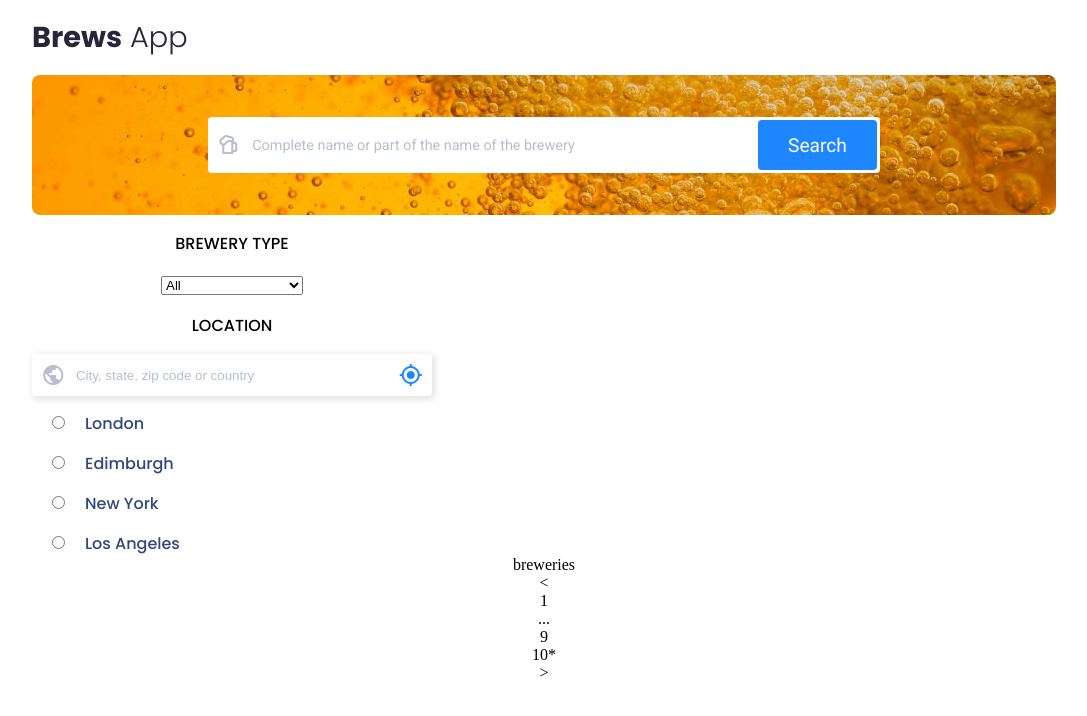
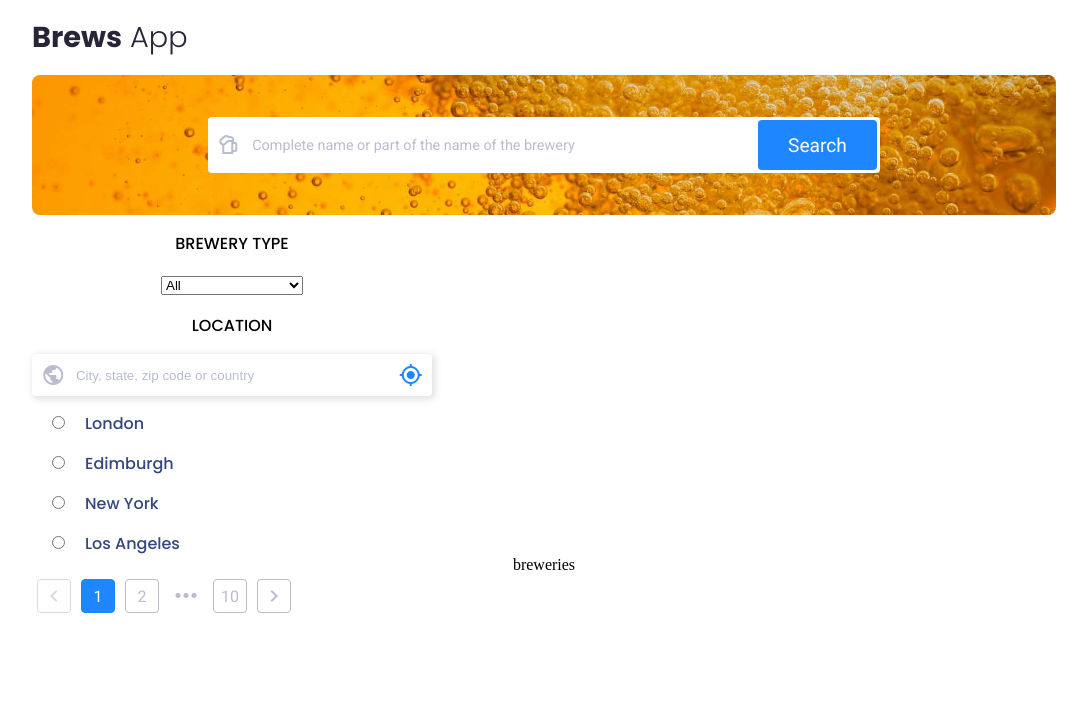
Before and after one commit to camain-elie/brews-app, a React (Create React App) app: page / in a window 1280 px wide. Shown: the top 716 px of the page, without its empty margins (96-1183 px from the left). Built offline with nearby package versions, Linux system fonts and the light colour scheme; no server answers.

Commit message:
Added complete and styled Pages component.

```diff
--- a/src/components/Breweries.js
+++ b/src/components/Breweries.js
@@ -9,7 +9,8 @@ class Breweries extends Component{
     constructor(props){
         super(props);
 
-
+        this.changeOnePage = this.changeOnePage.bind(this);
+        this.changeToPage = this.changeToPage.bind(this);
 
         this.state = {
             currentPage: 1,
@@ -21,13 +22,33 @@ class Breweries extends Component{
         console.log('breweries did mount');
     }
 
+    changeOnePage(value){
+        if(!(this.state.currentPage === 1 && value < 0)
+            && !(this.state.currentPage === this.state.totalPages && value > 0 )){
+            this.setState({ currentPage: this.state.currentPage + value });
+        }
+    }
+
+    changeToPage(value){
+        if(Number.isInteger(value)){
+            this.setState({ currentPage: value })
+        }
+    }
 
     render() {
+
+        const state = this.state;
+
         return(
             <div className="breweries">
                 breweries
 
-                <Pages currentPage={10} totalPages={10} />
+                <Pages currentPage={state.currentPage}
+                    totalPages={state.totalPages}
+                    changeOnePage={this.changeOnePage}
+                    changeToPage={this.changeToPage}
+                />
+
             </div>
         )
     };
--- a/src/components/Pages.js
+++ b/src/components/Pages.js
@@ -1,35 +1,80 @@
 import './Pages.scss';
 
 function Pages(props){
+
+    if(props.totalPages < 2){
+        return(
+            <div className="pages"></div>
+        );
+    }
 
     const pageMin = 1;
     const pageMax = props.totalPages;
     const currentPage = props.currentPage;
 
-    let buttonTab = [{char: "<", action: () => console.log("+")}];
+    let buttonTab = [];
+
+
+    /*char: <p className={`material-icons pages__icon
+            ${currentPage === 1 ? "pages__button--disabled" : ""}`}>
+                chevron_left
+            </p>,
+        action: () => console.log("+")
+        */
 
     for(let i = 1; i<=pageMax; i++){
         if((i===pageMin) || (i===pageMax) || (i >= currentPage-1 && i<= currentPage+1)){
-            buttonTab.push({char: i, action: () => console.log(i)});
+            buttonTab.push(i);
         }else{
             if((i===currentPage-2) || (i===currentPage+2)){
-                buttonTab.push({char: "...", action: () => console.log("")});
+                buttonTab.push("...");
             }
         }
 
     }
 
-    buttonTab.push({char: ">", action: () => console.log("<")});
+    /*buttonTab.push({
+        char: <p className={`material-icons pages__button
+            ${currentPage === pageMax ? "pages__button--disabled" : ""}`}>
+                chevron_right
+            </p>,
+        action: () => console.log("<")});*/
 
     return(
-        <div>
+        <div className="pages">
+
+            <div className={`pages__arrow${currentPage === pageMin ? "--disabled" : ""}`}
+                onClick={() => props.changeOnePage(-1)} >
+                <p className="material-icons">
+                    chevron_left
+                </p>
+            </div>
+
             {buttonTab.map((item, index) => {
+                if(item === "..."){
+                    return(
+                    <div className="pages__more" key={index} >
+                        <p>{item}</p>
+                    </div>
+                    )
+                }
+
                 return(
-                    <div key={index} onClick={item.action} >
-                        {item.char}{item.char == currentPage ? "*" : ""}
+                    <div className={`pages__number ${item === currentPage ? "pages__number--current" : ""}`}
+                        key={index}
+                        onClick={() => props.changeToPage(item)}
+                    >
+                        <p>{item}</p>
                     </div>
                 )
             })}
+
+            <div className={`pages__arrow${currentPage === pageMax ? "--disabled" : ""}`}
+                onClick={() => props.changeOnePage(1)} >
+                <p className="material-icons">
+                    chevron_right
+                </p>
+            </div>
         </div>
     );
 }
--- a/src/components/Pages.scss
+++ b/src/components/Pages.scss
@@ -0,0 +1,72 @@
+@import url("https://fonts.googleapis.com/css?family=Material+Icons|Material+Icons+Outlined|Material+Icons+Two+Tone|Material+Icons+Round|Material+Icons+Sharp");
+@import '../assets/colors.scss';
+
+.pages{
+    display: flex;
+    user-select: none;
+
+    &__arrow, &__number, &__more{
+        width: 32px;
+        height: 32px;
+        border: 1px solid;
+        border-radius: 4px;
+        margin: 5px;
+
+        p{
+            margin: auto 0;
+        }
+    }
+
+    &__arrow:hover, &__number:hover{
+        color: $background-color;
+        border-color: $background-color;
+    }
+
+    &__arrow{
+
+        &--disabled{
+            pointer-events: none;
+            width: 32px;
+            height: 32px;
+            border: 1px solid;
+            border-radius: 4px;
+            margin: 5px;
+            color: lighten($clear-font-color, 10%);
+
+            display: flex;
+            justify-content: center;
+            p{
+                margin: auto 0;
+            }
+        }
+    }
+
+    &__number, &__arrow{
+        color: $clear-font-color;
+        border-color: $clear-font-color;
+        font-family: 'Roboto', sans-serif;
+        cursor: pointer;
+
+        display: flex;
+        justify-content: center;
+
+        &--current{
+            border-color: $background-color;
+            background: $background-color;
+            color: white;
+
+            pointer-events: none;
+        }
+    }
+
+    &__more{
+        position: relative;
+        top: -11px;
+        pointer-events: none;
+        font-weight: 700;
+        font-size: 2rem;
+        border-color: rgba(0, 0, 0, 0);
+        color: $clear-font-color;
+    }
+
+}
--- a/src/components/SearchBrew.js
+++ b/src/components/SearchBrew.js
@@ -16,7 +16,6 @@ import Breweries from './Breweries';
 
 const getBrews = async () => {
     const response = await fetch("https://api.openbrewerydb.org/breweries");
-    console.log(response);
     const json = await response.json();
     console.log(json);
 }
```
